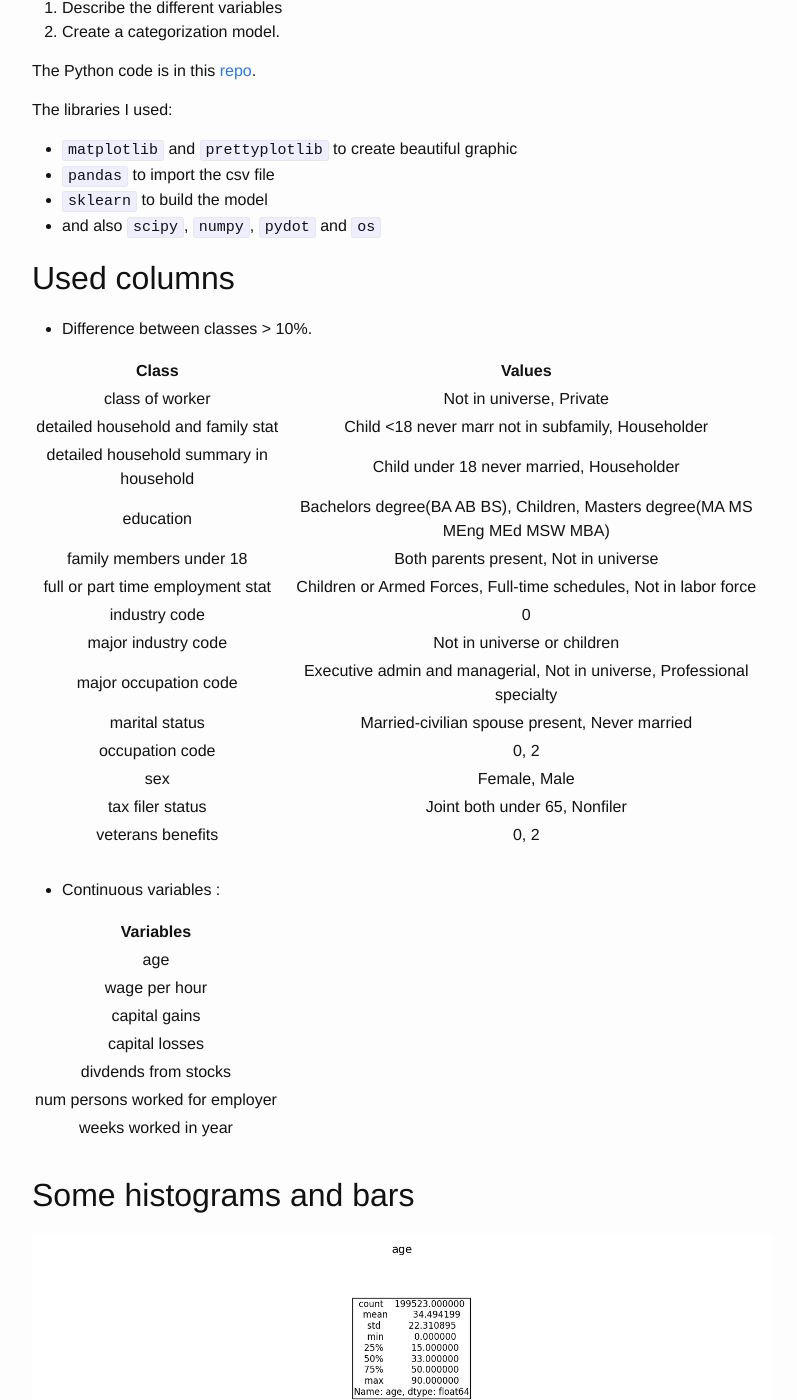
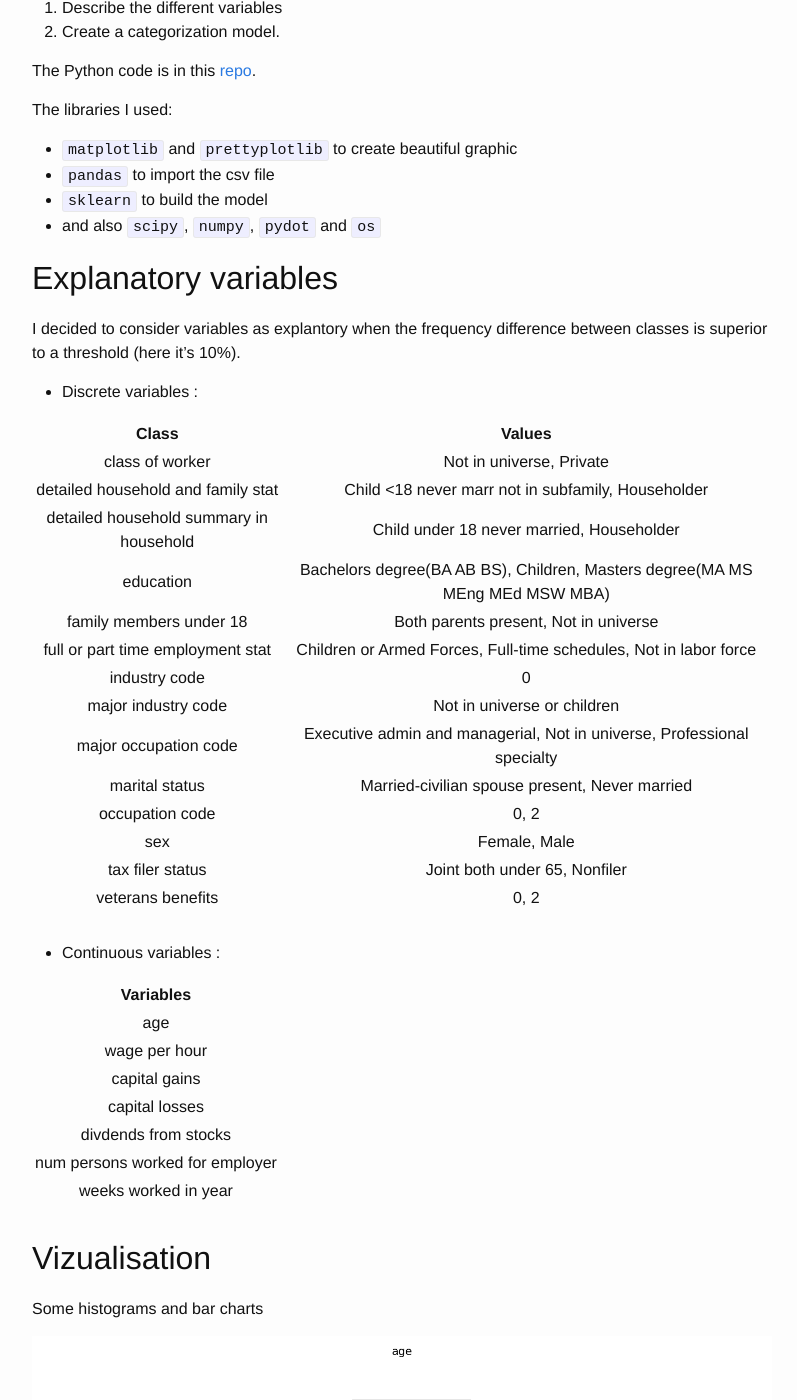
Before and after one commit to seiteta/seiteta.github.io_old, a Jekyll site: the page built from _posts/2014-12-03-census-income-test.md, in a window 1280 px wide and 1400 px high, scrolled down 330 px. Shown: the whole window, without its empty margins (238-1035 px from the left). Built offline with Jekyll 4.4.1, drawn with Linux system fonts in a browser that asks for light colours; some of the changed text lies outside the part shown.

Commit message:
Update 2014-12-03-census-income-test.md

```diff
--- a/_posts/2014-12-03-census-income-test.md
+++ b/_posts/2014-12-03-census-income-test.md
@@ -19,9 +19,10 @@ The libraries I used:
 * `sklearn` to build the model
 * and also `scipy`, `numpy`, `pydot` and `os`
 
-## Used columns
+## Explanatory variables
+I decided to consider variables as explantory when the frequency difference between classes is superior to a threshold (here it's 10%).
 
-* Difference between classes > 10%.
+* Discrete variables :
 
 Class|Values
 :---:|:---:
@@ -55,7 +56,9 @@ veterans benefits|0, 2
 | |
 
 
-## Some histograms and bars
+## Vizualisation
+
+Some histograms and bar charts
 
 ![age](/downloads/age.png "Age histogram")
 
```
Also changed, not shown: other parts of _posts/2014-12-03-census-income-test.md (+1 -1 lines).
